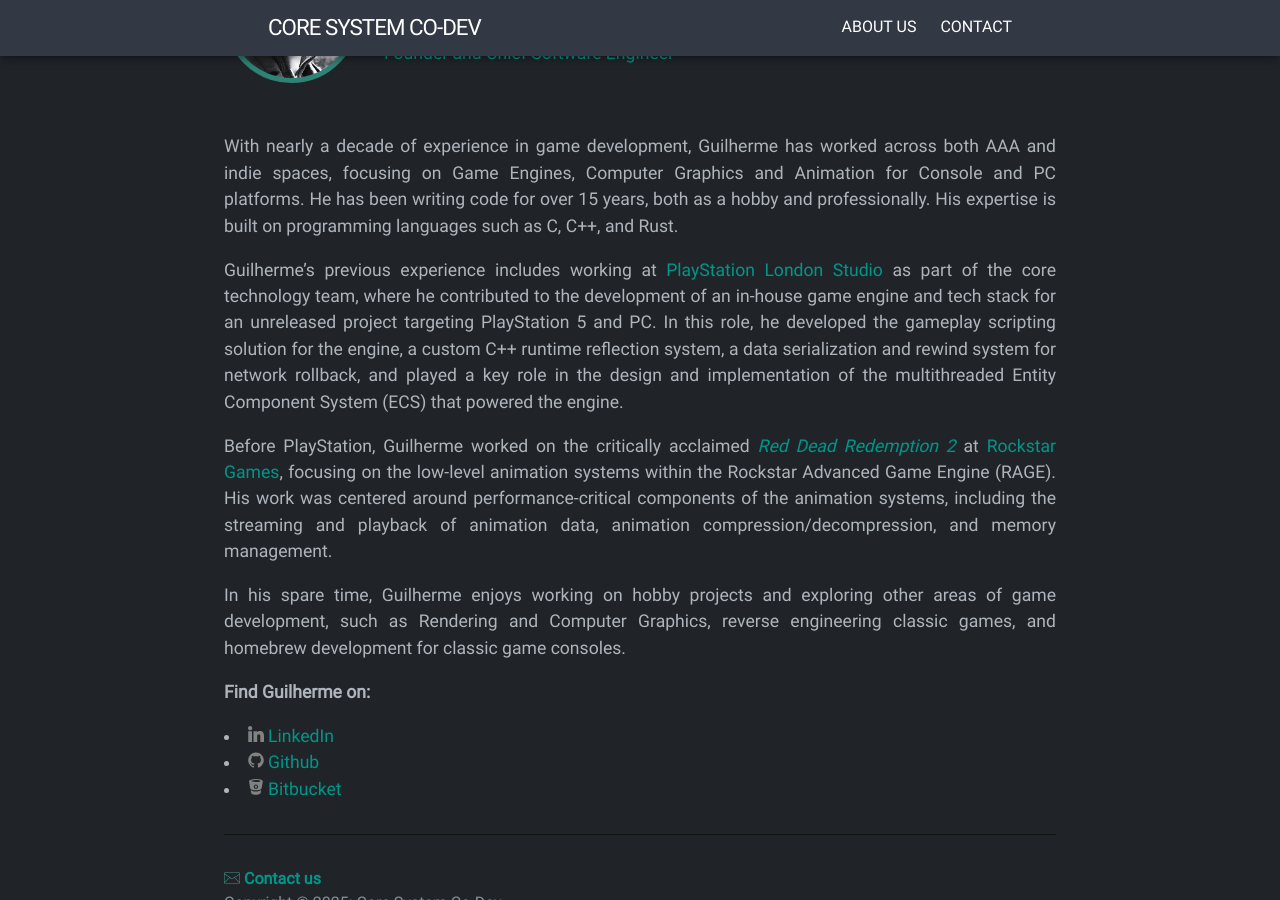
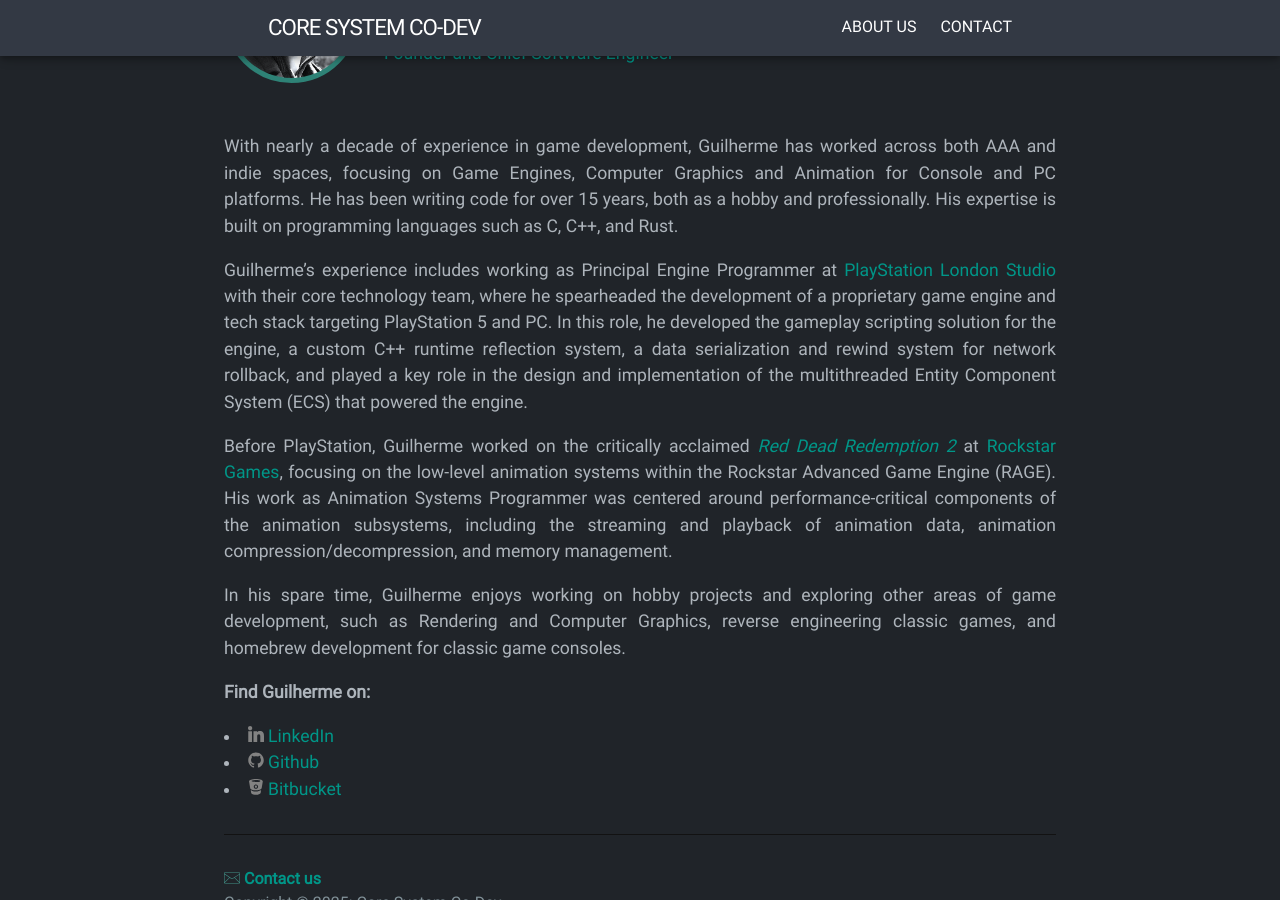
Before and after one commit to coresystemcodev/coresystemcodev.github.io, a Jekyll site: the page built from pages/about.md, in a window 1280 px wide and 900 px high, scrolled down 776 px. Built offline with Jekyll 4.4.1, drawn with Linux system fonts in a browser that asks for light colours.

Commit message:
Updated wording on bio.

```diff
--- a/pages/about.md
+++ b/pages/about.md
@@ -25,9 +25,9 @@
 
 With nearly a decade of experience in game development, Guilherme has worked across both AAA and indie spaces, focusing on Game Engines, Computer Graphics and Animation for Console and PC platforms. He has been writing code for over 15 years, both as a hobby and professionally. His expertise is built on programming languages such as C, C++, and Rust.
 
-Guilherme's previous experience includes working at [PlayStation London Studio][link_psls] as part of the core technology team, where he contributed to the development of an in-house game engine and tech stack for an unreleased project targeting PlayStation 5 and PC. In this role, he developed the gameplay scripting solution for the engine, a custom C++ runtime reflection system, a data serialization and rewind system for network rollback, and played a key role in the design and implementation of the multithreaded Entity Component System (ECS) that powered the engine.
+Guilherme's experience includes working as Principal Engine Programmer at [PlayStation London Studio][link_psls] with their core technology team, where he spearheaded the development of a proprietary game engine and tech stack targeting PlayStation 5 and PC. In this role, he developed the gameplay scripting solution for the engine, a custom C++ runtime reflection system, a data serialization and rewind system for network rollback, and played a key role in the design and implementation of the multithreaded Entity Component System (ECS) that powered the engine.
 
-Before PlayStation, Guilherme worked on the critically acclaimed [*Red Dead Redemption 2*][link_rdr2] at [Rockstar Games][link_rsg], focusing on the low-level animation systems within the Rockstar Advanced Game Engine (RAGE). His work was centered around performance-critical components of the animation systems, including the streaming and playback of animation data, animation compression/decompression, and memory management.
+Before PlayStation, Guilherme worked on the critically acclaimed [*Red Dead Redemption 2*][link_rdr2] at [Rockstar Games][link_rsg], focusing on the low-level animation systems within the Rockstar Advanced Game Engine (RAGE). His work as Animation Systems Programmer was centered around performance-critical components of the animation subsystems, including the streaming and playback of animation data, animation compression/decompression, and memory management.
 
 In his spare time, Guilherme enjoys working on hobby projects and exploring other areas of game development, such as Rendering and Computer Graphics, reverse engineering classic games, and homebrew development for classic game consoles.
 
```
